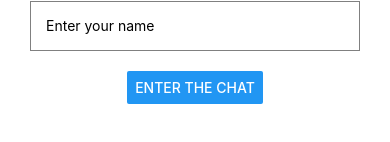
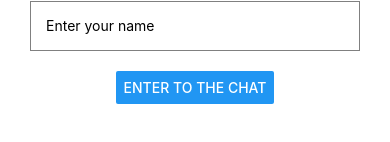
Before and after one commit to towhid135/React-Native-ChatApp, a React Native app: screen / in a window 390 px wide. Shown: the part 370-512 px from the top of the page. Built offline with nearby package versions, Linux system fonts and the light colour scheme; no server answers; the database is empty.

Commit message:
react-native-firebase/app added

```diff
--- a/App.js
+++ b/App.js
@@ -30,6 +30,7 @@ export default function App() {
 
   var response = {};
   useEffect(()=>{
+    //console.log('entered to the useEffect');
     readUser();
     const starCountRef = ref(db, 'chat/');
     get(child(ref(db),'chat')).then((snapshot) => {
@@ -41,10 +42,12 @@ export default function App() {
           allMessages.push(data[key]);
         }
         allMessages.sort((a,b) => b.createdAt - a.createdAt);
+        //console.log(allMessages);
         length.current = allMessages.length;
         setMessages(allMessages);
       }
       else{
+        console.log('snapshot does not exists');
         length.current = 1;
       }
     }).catch((err) =>{console.log(err)})
@@ -105,7 +108,7 @@ export default function App() {
          />
           <Button
           onPress={handlePress}
-          title="Enter the chat"
+          title="Enter to the chat"
           />
       </View>
     )
--- a/package.json
+++ b/package.json
@@ -11,6 +11,7 @@
   },
   "dependencies": {
     "@react-native-async-storage/async-storage": "~1.15.0",
+    "@react-native-firebase/app": "^14.2.4",
     "expo": "~44.0.0",
     "expo-status-bar": "~1.2.0",
     "firebase": "^9.6.3",
```
Also changed, not shown: 1 other file (tests, documents, lock files or other folders).
